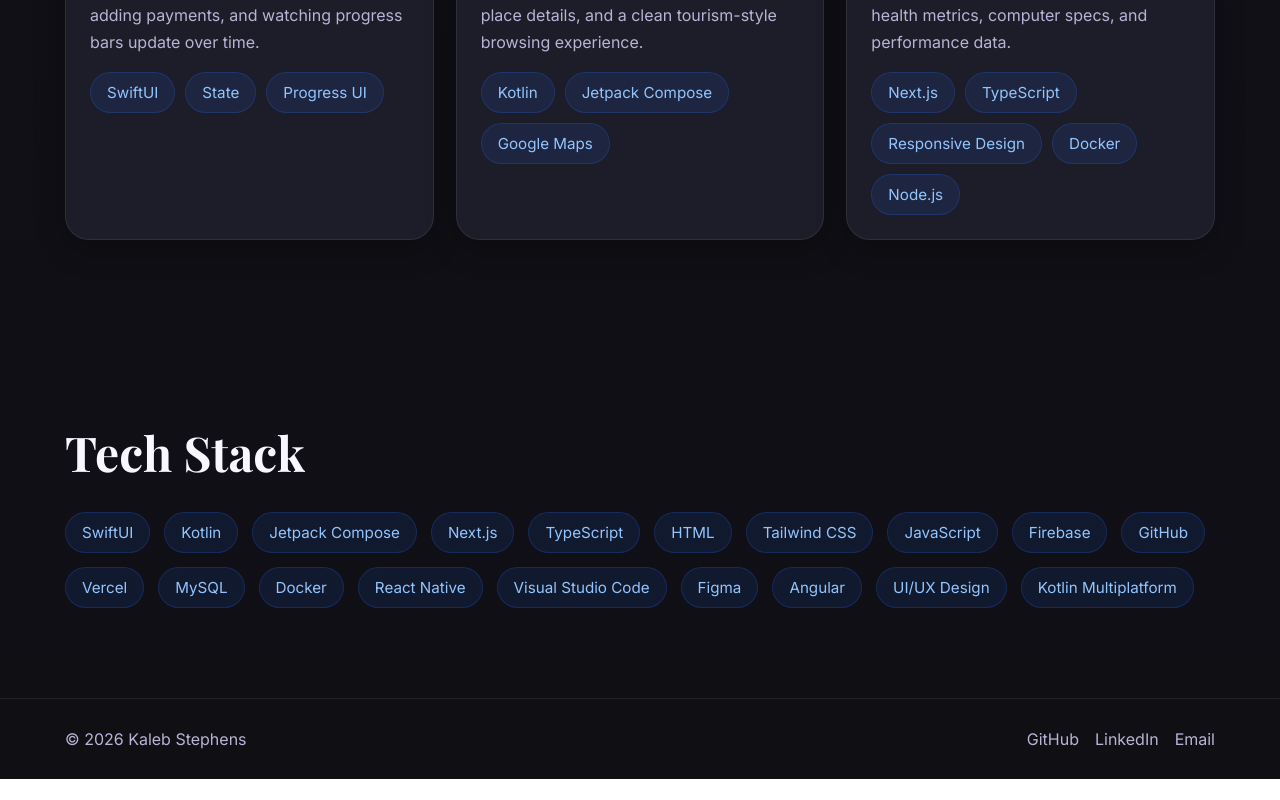
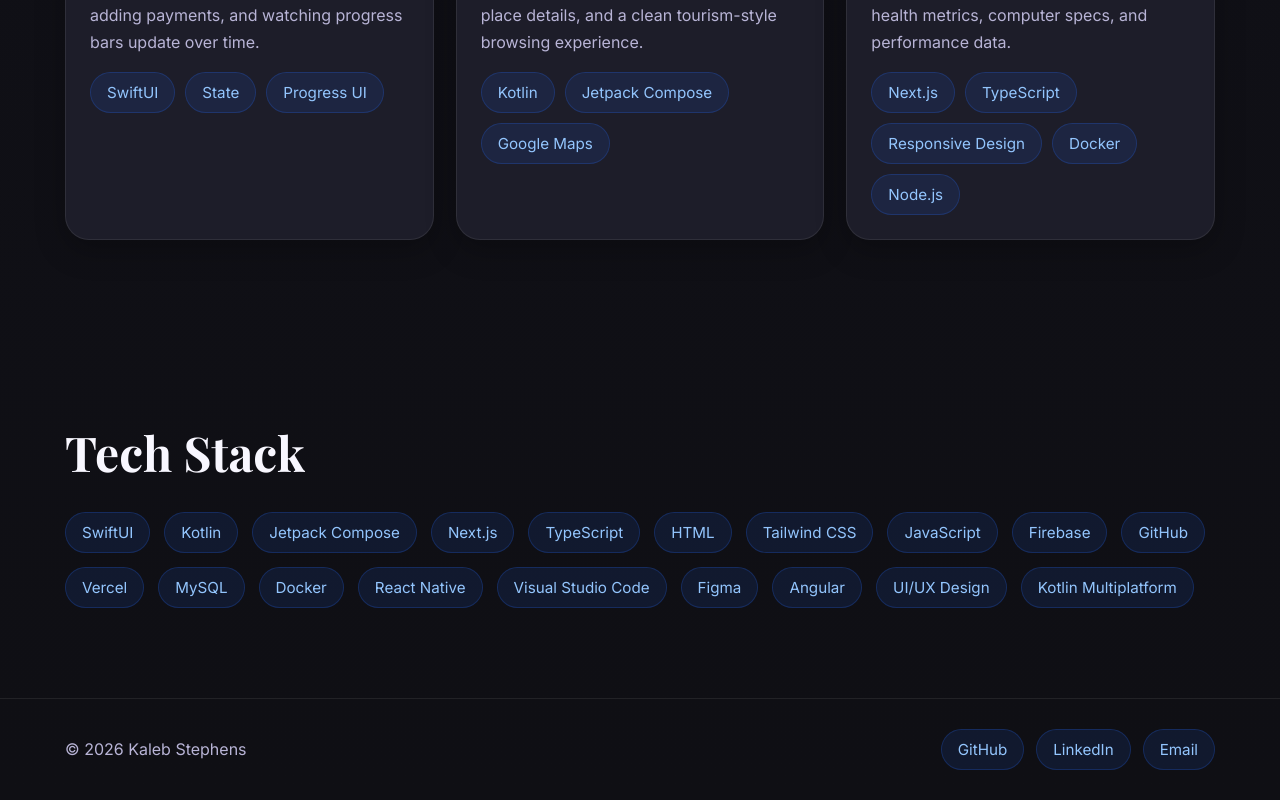
Before and after one commit to KalebSteph/PortfolioKS, a Next.js app: page / in a window 1280 px wide. Shown: the part 1727-2527 px from the top of the page. Before the commit the page ends 2506 px from the top, so only its background shows below. Built offline with nearby package versions, Linux system fonts and the light colour scheme; a web font is replaced by a local one.

Commit message:
Added all links to footer

```diff
--- a/app/globals.css
+++ b/app/globals.css
@@ -137,6 +137,15 @@
   color: var(--muted);
 }
 
+footer a {
+  color: var(--muted);
+  transition: 0.2s ease;
+}
+
+footer a:hover {
+  color: var(--accent);
+}
+
 @media (max-width: 900px) {
   section {
     padding: 70px 20px;
--- a/components/Footer.tsx
+++ b/components/Footer.tsx
@@ -13,10 +13,16 @@
       >
         <p>© 2026 Kaleb Stephens</p>
 
-        <div style={{ display: "flex", gap: "16px" }}>
-          <a href="#">GitHub</a>
-          <a href="#">LinkedIn</a>
-          <a href="#">Email</a>
+        <div style={{ display: "flex", gap: "12px" }}>
+          <a href="https://github.com/KalebSteph" target="_blank" className="tag">
+            GitHub
+          </a>
+          <a href="https://www.linkedin.com/in/kaleb-stephens-02a907353/" target="_blank" className="tag">
+            LinkedIn
+          </a>
+          <a href="mailto:kalstph9@gmail.com" className="tag">
+            Email
+          </a>
         </div>
       </div>
     </footer>
```
